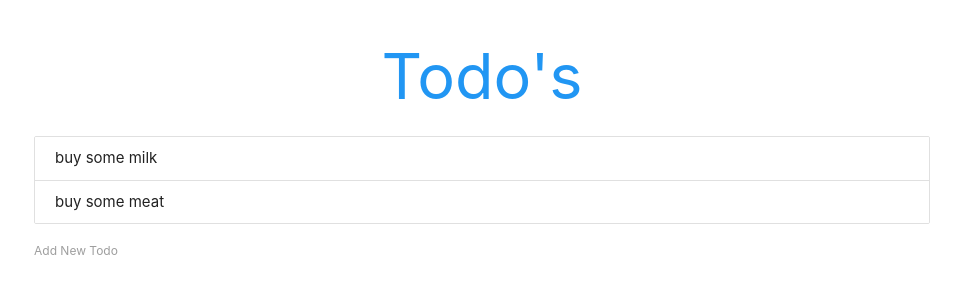
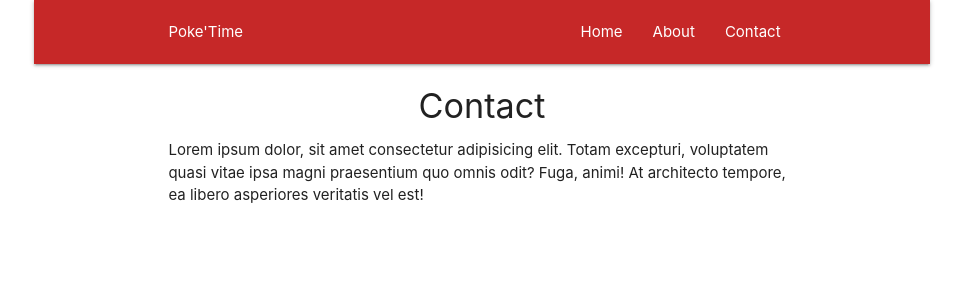
Before and after one commit to mikePanagos/reactsinglepagetest, a React (Create React App) app: page /Contact in a window 1280 px wide. Shown: the top 300 px of the page, without its empty margins (158-1121 px from the left). Built offline with nearby package versions, Linux system fonts and the light colour scheme; the HTML template or start-up script is replaced by a standard one.

Commit message:
doing a sling page app now

```diff
--- a/package.json
+++ b/package.json
@@ -5,10 +5,11 @@
   "dependencies": {
     "react": "^16.8.6",
     "react-dom": "^16.8.6",
+    "react-router-dom": "^5.0.0",
     "react-scripts": "3.0.1"
   },
   "scripts": {
-    "start": "cross-env PORT=8080 react-scripts start",
+    "start": "cross-env PORT=3001 react-scripts start",
     "build": "react-scripts build",
     "test": "react-scripts test",
     "eject": "react-scripts eject"
--- a/src/App.js
+++ b/src/App.js
@@ -1,34 +1,22 @@
 import React,{Component} from 'react';
-import Todos from './Todos';
-import AddTodo from './AddTodo';
+import NavBar from './components/Navbar'
+import {BrowserRouter,Route} from 'react-router-dom';
+import Home from './components/Home';
+import About from './components/About';
+import Contact from './components/Contact';
 class App extends Component {
-  state ={
-    todos:[
-      {id:1,content:"buy some milk"},
-      {id:2,content:"buy some meat"}
 
-    ]
-  }
-  deleteTodo=(id)=>{
-    const todos=this.state.todos.filter(todo=>{
-      return (todo.id !== id);
-    });
-    this.setState({todos})
-  }
-  addTodo=(todo)=>{
-    todo.id=Math.random(0);
-    const todos=[...this.state.todos,todo]
-    this.setState({todos});
-
-  }
   render(){
-  return (
-    <div className="todo-App container">
-      <h1 className="center blue-text">Todo's</h1>
-      <Todos deleteTodo={this.deleteTodo}todos={this.state.todos}/>
-      <AddTodo addTodo={this.addTodo}/>
-    </div>
+    return (
+        <BrowserRouter>
+            <div className="todo-App container">
+                <NavBar/>
+                <Route exact path='/' component={Home}/>
+                <Route path='/About' component={About}/>
+                <Route path='/Contact' component={Contact}/>
+            </div>
+        </BrowserRouter>
   );
-}}
+}};
 
 export default App;
--- /dev/null
+++ b/src/components/About.js
@@ -0,0 +1,14 @@
+import React from 'react';
+
+const About = () => {
+
+        return (
+            <div className="container">
+                <h4 className="center">About</h4>
+                <p>Lorem ipsum dolor, sit amet consectetur adipisicing elit. Totam excepturi, voluptatem quasi vitae ipsa magni praesentium quo omnis odit? Fuga, animi! At architecto tempore, ea libero asperiores veritatis vel est!</p>
+            </div>
+        );
+    }
+
+
+export default About;
--- /dev/null
+++ b/src/components/Contact.js
@@ -0,0 +1,14 @@
+import React from 'react';
+
+const Contact = () => {
+
+        return (
+            <div className="container">
+                <h4 className="center">Contact</h4>
+                <p>Lorem ipsum dolor, sit amet consectetur adipisicing elit. Totam excepturi, voluptatem quasi vitae ipsa magni praesentium quo omnis odit? Fuga, animi! At architecto tempore, ea libero asperiores veritatis vel est!</p>
+            </div>
+        );
+
+}
+
+export default Contact;
--- /dev/null
+++ b/src/components/Home.js
@@ -0,0 +1,12 @@
+import React from 'react';
+
+const Home=()=>   {
+  return (
+   <div className="container">
+       <h4 className="center">Home</h4>
+       <p>Lorem ipsum dolor, sit amet consectetur adipisicing elit. Totam excepturi, voluptatem quasi vitae ipsa magni praesentium quo omnis odit? Fuga, animi! At architecto tempore, ea libero asperiores veritatis vel est!</p>
+   </div>
+  );
+}
+
+export default Home;
--- /dev/null
+++ b/src/components/Navbar.js
@@ -0,0 +1,18 @@
+import React from 'react';
+import { Link,NavLink} from 'react-router-dom';
+const Navbar=()=>   {
+  return (
+    <nav className="nav-wrapper red darken-3">
+        <div className="container">
+            <a className="brand-Logo">Poke'Time</a>
+            <ul className="right">
+                <li><Link to="/">Home</Link></li>
+                <li><NavLink to="/About">About</NavLink></li>
+                <li><NavLink to="/Contact">Contact</NavLink></li>
+            </ul>
+        </div>
+    </nav>
+  );
+};
+
+export default Navbar;
```
Also changed, not shown: todoapp/App.js (added, +34 -0 lines), todoapp/AddTodo.js (renamed from src/AddTodo.js), 1 other file (tests, documents, lock files or other folders).
